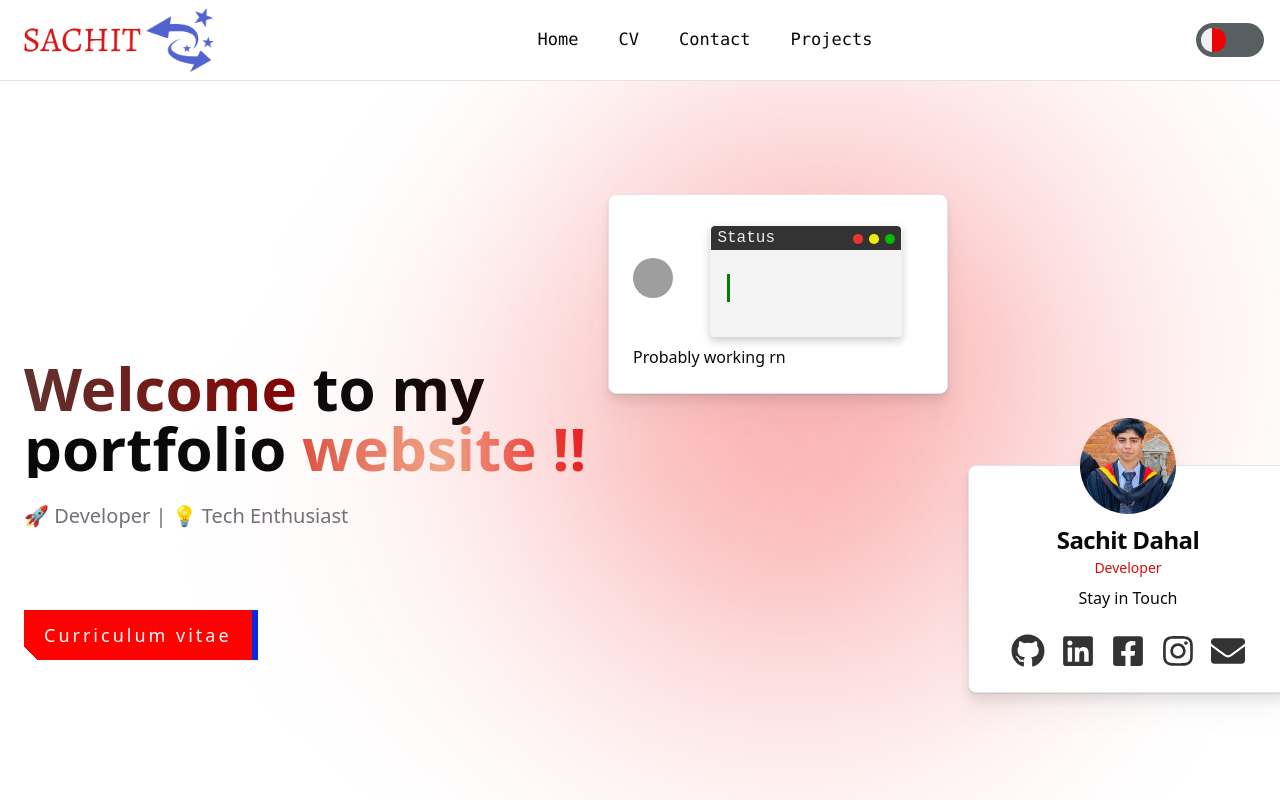
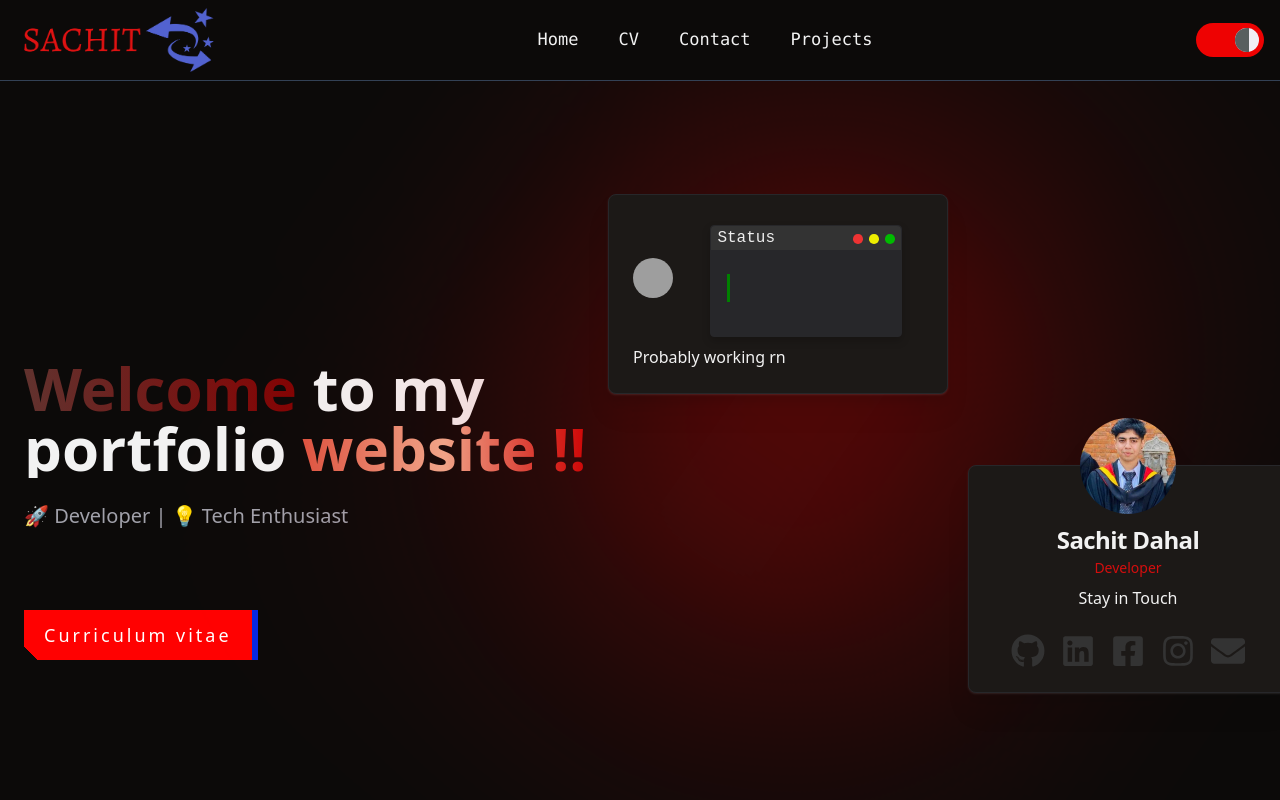
Before and after one commit to Sachit0-0/portfolio-v2, a React (Vite) app: page / in a window 1280 px wide. Shown: the top 800 px of the page. Built offline with nearby package versions, Linux system fonts and the light colour scheme; grey boxes are pictures that could not be loaded.

Commit message:
defualt theme dark

```diff
--- a/src/components/mode-toggle.tsx
+++ b/src/components/mode-toggle.tsx
@@ -5,7 +5,7 @@ import { useTheme } from "@/components/theme-provider";
 
 export function ModeToggle() {
   const { setTheme } = useTheme();
-  const [isChecked, setIsChecked] = useState(false);
+  const [isChecked, setIsChecked] = useState(true);
 
   const handleToggle = () => {
     setIsChecked(!isChecked);
--- a/src/components/theme-provider.tsx
+++ b/src/components/theme-provider.tsx
@@ -22,12 +22,12 @@ const ThemeProviderContext = createContext<ThemeProviderState>(initialState);
 
 export function ThemeProvider({
   children,
-  defaultTheme = "light",
+  defaultTheme = "dark",
   storageKey = "vite-ui-theme",
   ...props
 }: ThemeProviderProps) {
   const [theme, setTheme] = useState<Theme>(
-    () => (localStorage.getItem(storageKey) as Theme) || defaultTheme,
+    () => (localStorage.getItem(storageKey) as Theme) || defaultTheme
   );
 
   useEffect(() => {
```
